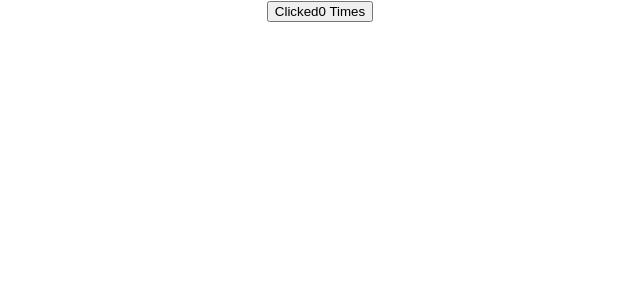
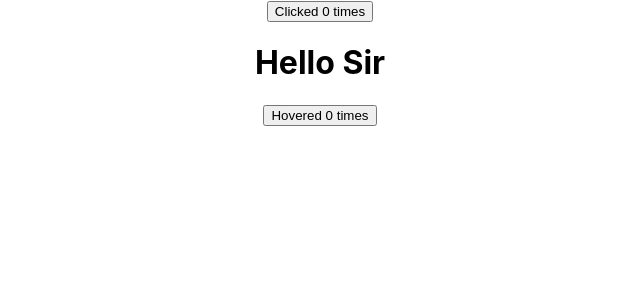
Before and after one commit to lyonsouma/React-Projects, a React (Create React App) app: page / in a window 1280 px wide. Shown: the top 300 px of the page, without its empty margins (320-960 px from the left). Built offline with nearby package versions, Linux system fonts and the light colour scheme.

Commit message:
more practice on HOC

```diff
--- a/src/App.js
+++ b/src/App.js
@@ -1,5 +1,7 @@
 // import logo from './logo.svg';
 import './App.css';
+import CounterApp from './components/CounterApp';
+import HoverApp from './components/HoverApp';
 // import NameList from './components/NameList';
 // import Message from './components/Message';
 // import Lyons from './components/Class';
@@ -22,18 +24,20 @@ import './App.css';
 // import ErrorBoundry from './components/ErrorBoundry';
 // import Hero from './components/Hero';
 // import ClickedCounter from './components/ClickedCounter';
-import Count from './components/Count2';
+// import Count from './components/Count2';
 // import Hover from './components/HoverCounter';
 function App() {
   return (
     <div className="App">
+      <CounterApp/>
+      <HoverApp/>
      {/* <ErrorBoundry>
      <Hero heroName="Joe"></Hero>
      <Hero heroName="Kelly"></Hero>
      <Hero heroName="joker"></Hero>
      </ErrorBoundry> */}
    {/* <Hover/> */}
-   <Count/>
+   {/* <Count/> */}
 {/* <ClickedCounter/> */}
       {/* <Table /> */}
     {/* <Fragment/> */}
--- a/src/components/Count2.js
+++ b/src/components/Count2.js
@@ -1,9 +1,10 @@
 import { Component } from "react";
 import HOC from "./HOC";
+
 class Count extends Component{
 
     render(){
-        const {count , incrementCount} = this.props;
+        const {count , incrementCount} = this.props
         return(
             <div>
                 <button onClick={incrementCount}>Clicked
@@ -13,4 +14,4 @@ class Count extends Component{
     }
 
 }
-export default HOC(Count)
+export default HOC (Count)
--- /dev/null
+++ b/src/components/CounterApp.js
@@ -0,0 +1,14 @@
+import { Component } from "react";
+import ParentHoc from "./HOCCounterHover";
+
+class CounterApp extends Component{
+    render(){
+        const {Count, ChangeValue} = this.props
+        return(
+            <div>
+             <button onClick={ChangeValue}>Clicked {Count} times</button>
+            </div>
+        )
+    }
+}
+export default ParentHoc(CounterApp)
--- /dev/null
+++ b/src/components/HOCCounterHover.js
@@ -0,0 +1,28 @@
+import React from "react"
+const ParentHoc = (OriginalComponent) =>{
+    class Main extends React.Component {
+
+        constructor(){
+            super()
+                this.state ={
+                    Count : 0
+            }
+        }
+
+        ChangeValue = (prevstate)=>{
+
+            this.setState ({
+                Count : this.state.Count + 1
+            })
+        }
+        render(){
+            return <OriginalComponent
+                   Count = {this.state.Count}
+                   ChangeValue = {this.ChangeValue}
+            />
+        }
+    }
+    return Main
+
+}
+export default ParentHoc
--- /dev/null
+++ b/src/components/HoverApp.js
@@ -0,0 +1,15 @@
+import { Component } from "react";
+import ParentHoc from "./HOCCounterHover";
+
+class HoverApp extends Component{
+    render(){
+        const {Count, ChangeValue} = this.props
+        return(
+            <div>
+                <h1>Hello Sir</h1>
+             <button onMouseOver={ChangeValue}>Hovered {Count} times</button>
+            </div>
+        )
+    }
+}
+export default ParentHoc(HoverApp)
```
